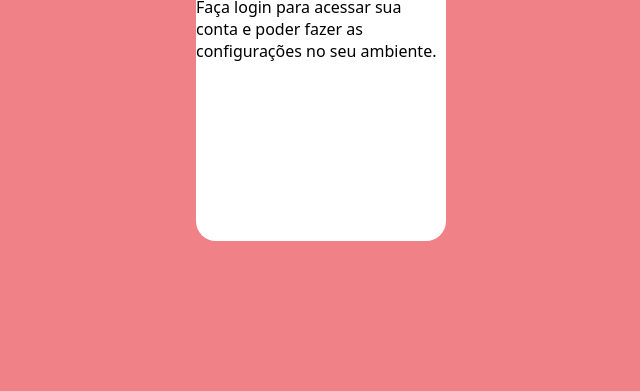
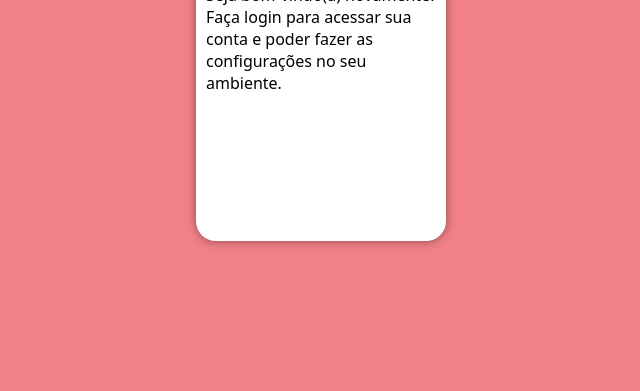
Before and after one commit to LeonardoIvodeAraujo/login, a plain HTML site: page index.html in a window 1280 px wide. Shown: the part 409-800 px from the top of the page, without its empty margins (319-959 px from the left). Drawn offline with Linux system fonts and the light colour scheme.

Commit message:
Update style.css

```diff
--- a/estilos/style.css
+++ b/estilos/style.css
@@ -36,10 +36,16 @@ section#login{
     height: 500px;
     border-radius: 20px;
     overflow: hidden;
+    box-shadow: 0px 0px 10px rgba(0, 0, 0, 0.425);
 
 }
 section#login > div#imagem{
+    display: block;
     background: #F08186 url(../imagens/pexels-shockphoto-by-szoka-sebastian-1381938.jpg) no-repeat;
     background-size: cover;
     height: 200px;
 }
+section#login > div#formulario {
+    display: block;
+    padding: 10px;
+}
```
